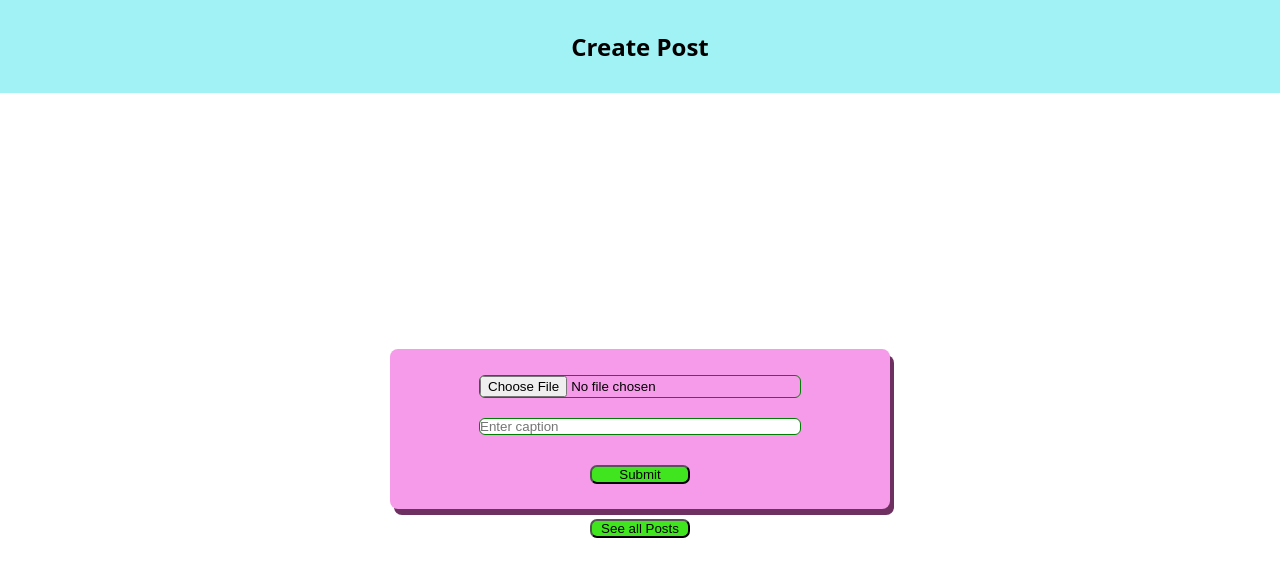
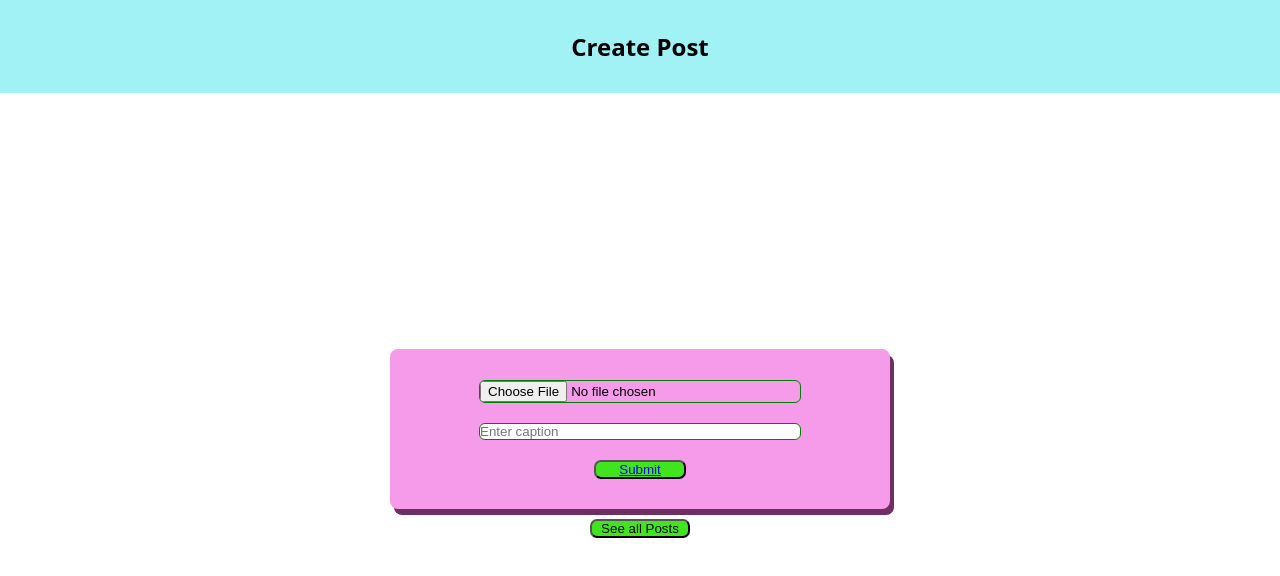
Before and after one commit to rishabh-dubey-8769/post-interest.com, a React (Vite) app in the folder Front-end/: page /create-post in a window 1280 px wide. Shown: the top 576 px of the page. Built offline with nearby package versions, Linux system fonts and the light colour scheme.

Commit message:
Update CreatePost.jsx

```diff
--- a/Front-end/src/pages/CreatePost.jsx
+++ b/Front-end/src/pages/CreatePost.jsx
@@ -22,7 +22,7 @@ const CreatePost = () => {
         <form onSubmit={handleSubmit} >
             <input type="file" name="image" accept="image/*"  />
             <input type="text" name="caption" placeholder='Enter caption' required />
-            <Link to="/feed" ><button type="submit" className='btn-footer'>Submit</button></Link>
+            <button type="submit" ><Link to="/feed" >Submit</Link></button>
         </form>
         <Link to="/feed" ><button className='btn-footer'>See all Posts</button></Link>
     </section>
```
